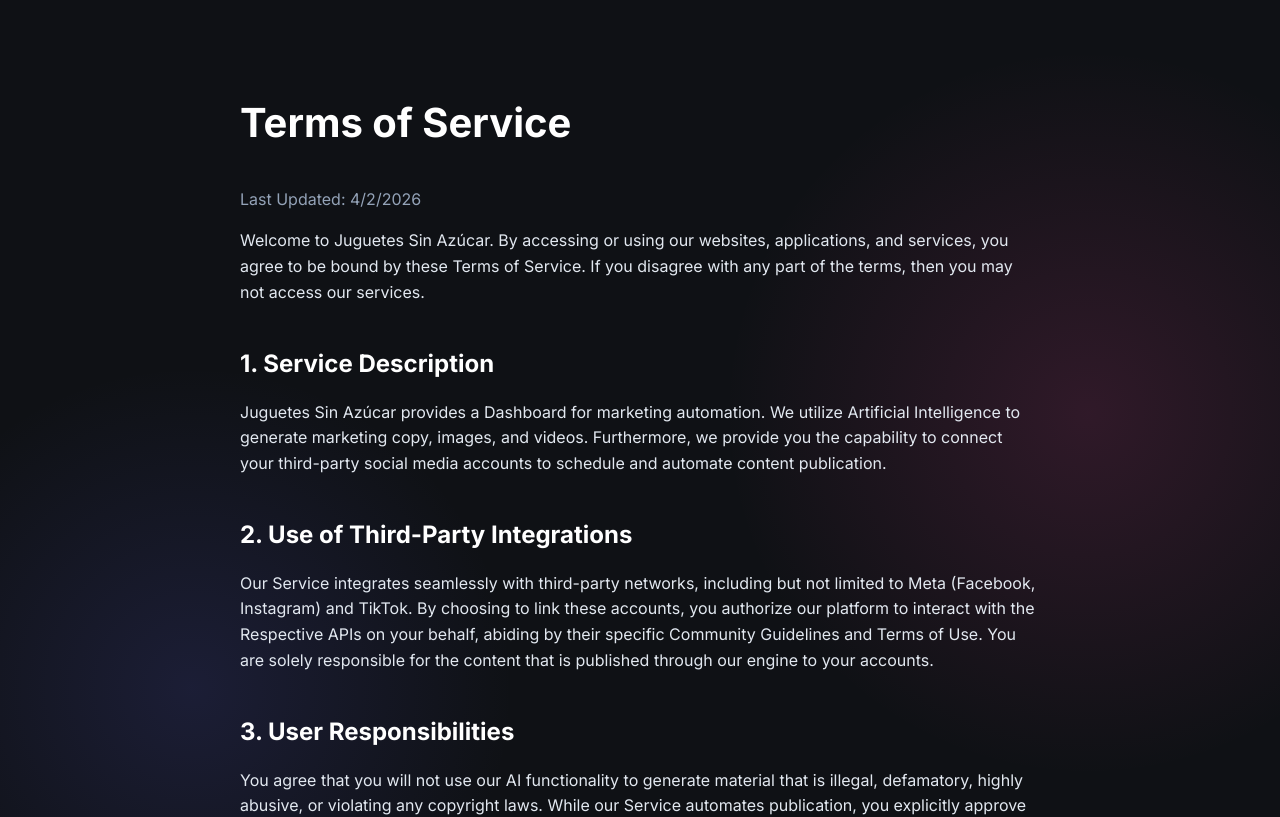
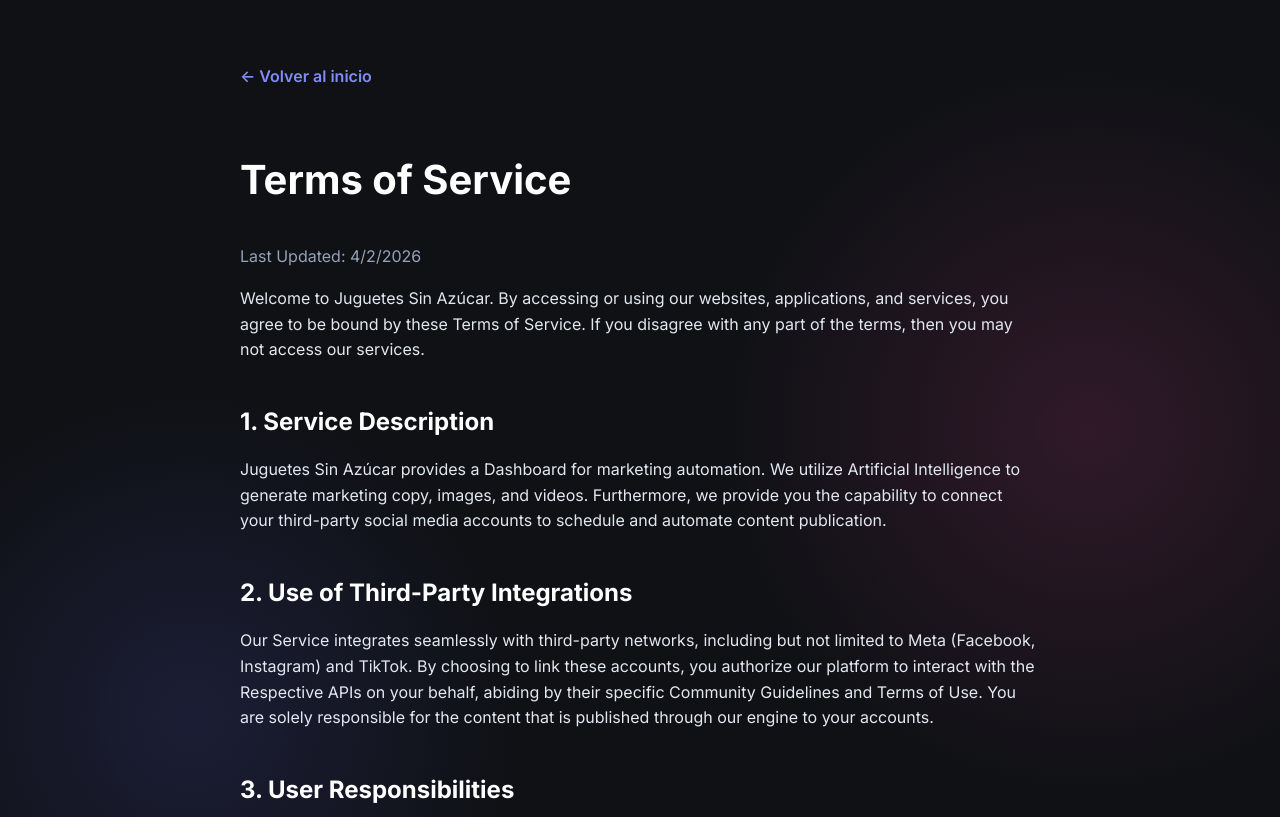
Before and after one commit to gSoto23/mkt, a Next.js app in the folder frontend/: page /terms in a window 1280 px wide. Shown: the top 817 px of the page. Built offline with nearby package versions, Linux system fonts and the light colour scheme.

Commit message:
feat(frontend): add back home links to privacy, terms, and metrics pages

```diff
--- a/frontend/src/app/metrics/page.tsx
+++ b/frontend/src/app/metrics/page.tsx
@@ -2,6 +2,7 @@
 
 import { useEffect, useState, Suspense } from "react";
 import { useSearchParams } from "next/navigation";
+import Link from "next/link";
 import { apiFetch } from "@/lib/api";
 import styles from "./page.module.css";
 import { LineChart, Line, XAxis, YAxis, CartesianGrid, Tooltip, ResponsiveContainer, Area, AreaChart } from "recharts";
@@ -47,6 +48,7 @@
     return (
         <div className={styles.container}>
             <div className={styles.header}>
+                <Link href={`/studio?brandId=${brandId}`} style={{ color: '#818cf8', textDecoration: 'none', display: 'inline-block', marginBottom: '1rem', fontSize: '0.9rem', fontWeight: 600 }}>← Volver al Estudio</Link>
                 <h1>Dashboard de Rendimiento</h1>
                 <p>Monitoreo inteligente de alcance orgánico e impresiones publicitarias.</p>
             </div>
--- a/frontend/src/app/privacy/page.tsx
+++ b/frontend/src/app/privacy/page.tsx
@@ -1,8 +1,10 @@
 import React from 'react';
+import Link from 'next/link';
 
 export default function PrivacyPolicy() {
   return (
     <div style={{ padding: '4rem 2rem', maxWidth: '800px', margin: '0 auto', fontFamily: 'var(--font-inter)', color: '#e2e8f0', lineHeight: '1.6' }}>
+      <Link href="/" style={{ color: '#818cf8', textDecoration: 'none', display: 'inline-block', marginBottom: '2rem', fontSize: '1rem', fontWeight: 600 }}>← Volver al inicio</Link>
       <h1 style={{ fontSize: '2.5rem', marginBottom: '2rem', color: '#fff' }}>Privacy Policy</h1>
       <p style={{ marginBottom: '1rem', color: '#94a3b8' }}>Last Updated: {new Date().toLocaleDateString()}</p>
 
--- a/frontend/src/app/terms/page.tsx
+++ b/frontend/src/app/terms/page.tsx
@@ -1,8 +1,10 @@
 import React from 'react';
+import Link from 'next/link';
 
 export default function TermsOfService() {
   return (
     <div style={{ padding: '4rem 2rem', maxWidth: '800px', margin: '0 auto', fontFamily: 'var(--font-inter)', color: '#e2e8f0', lineHeight: '1.6' }}>
+      <Link href="/" style={{ color: '#818cf8', textDecoration: 'none', display: 'inline-block', marginBottom: '2rem', fontSize: '1rem', fontWeight: 600 }}>← Volver al inicio</Link>
       <h1 style={{ fontSize: '2.5rem', marginBottom: '2rem', color: '#fff' }}>Terms of Service</h1>
       <p style={{ marginBottom: '1rem', color: '#94a3b8' }}>Last Updated: {new Date().toLocaleDateString()}</p>
 
```
